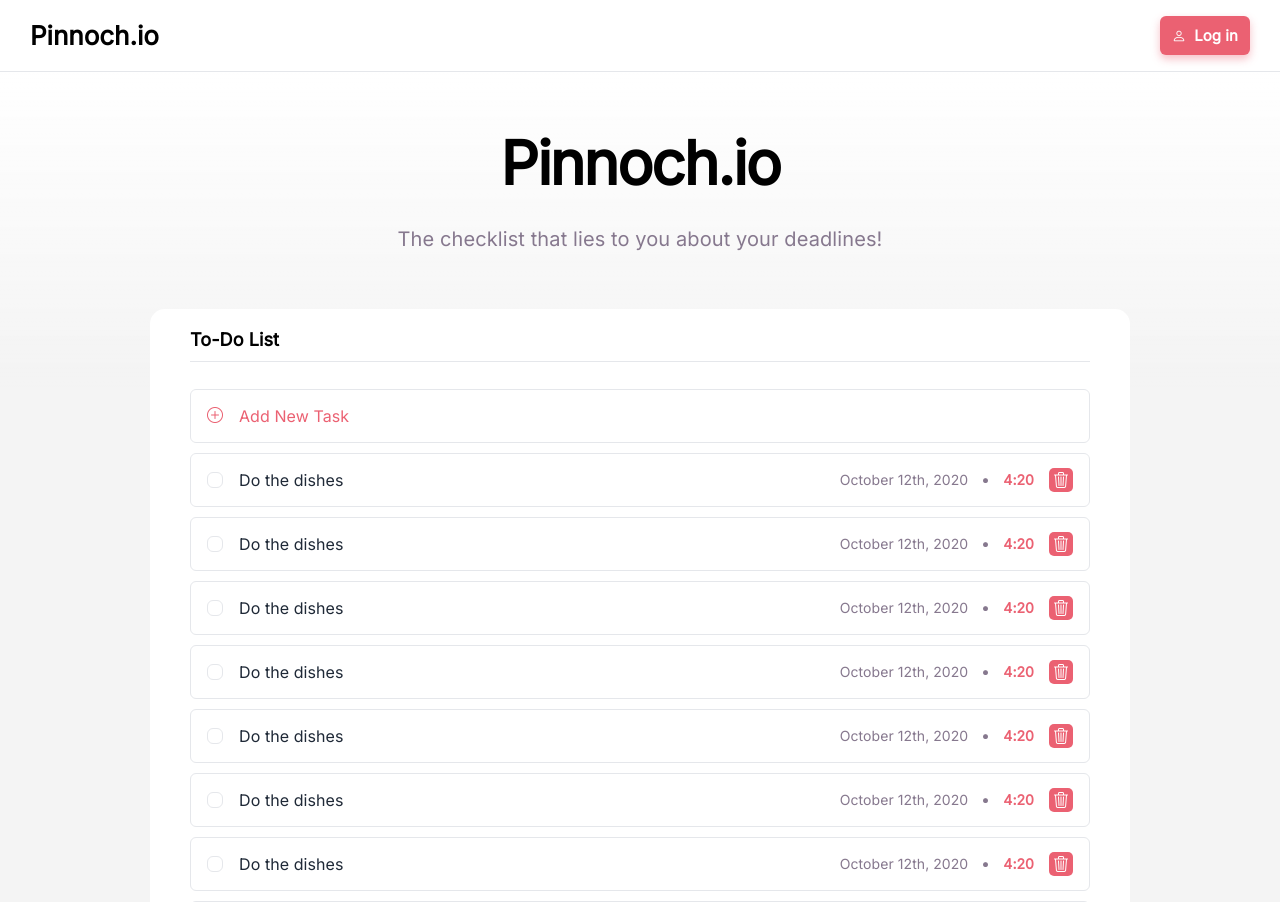
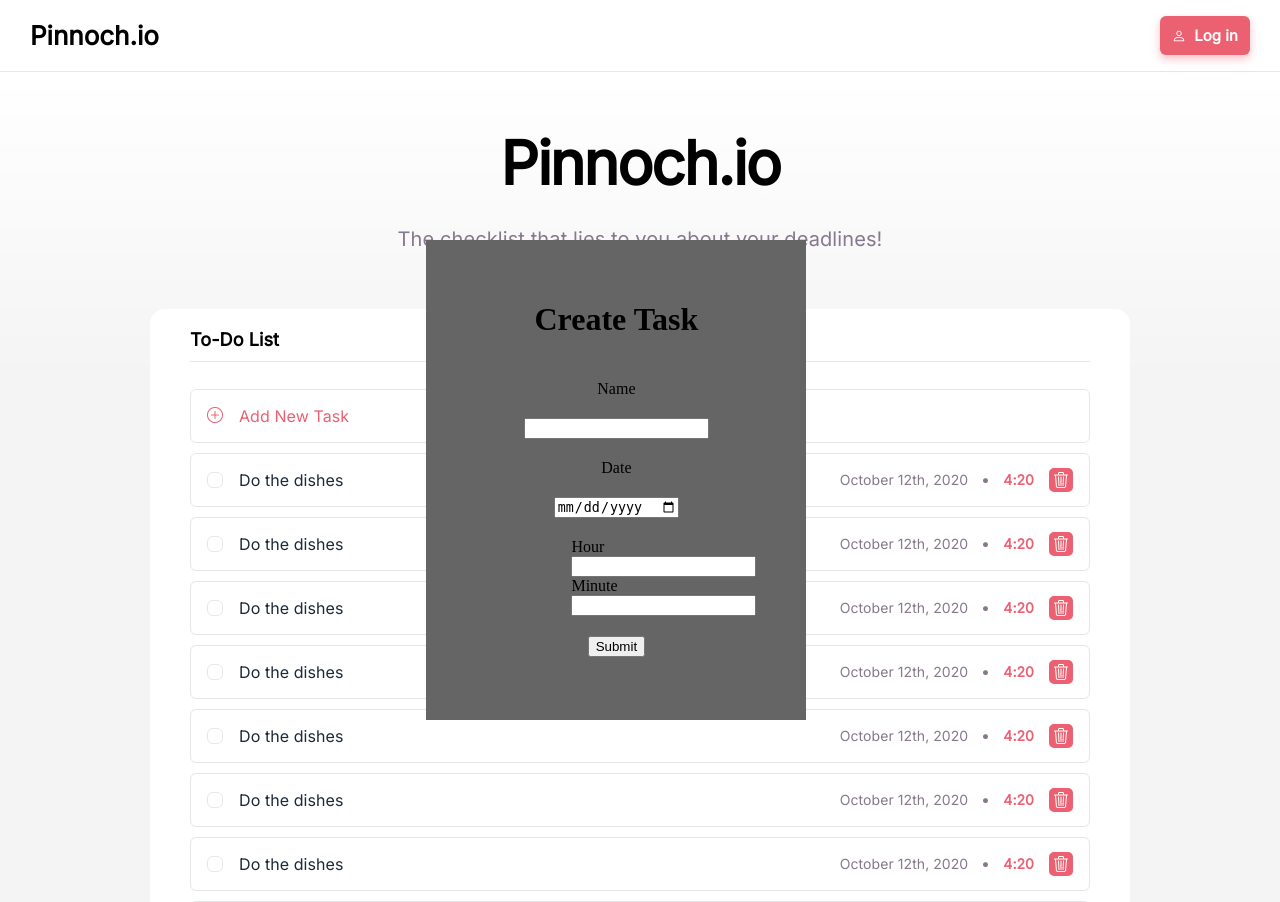
Before and after one commit to NicoBobBison/pinocchio, a Flask app: page / in a window 1280 px wide; the page is wider, and only the part inside the window is pictured. Shown: the top 902 px of that part. Run offline with Flask 3, Linux system fonts and the light colour scheme; data comes from the database, SQL or seed files in the repository.

Commit message:
popup test

```diff
--- a/static/css/main.css
+++ b/static/css/main.css
@@ -395,3 +395,22 @@ body {
 .trash-can:hover {
     cursor: pointer;
 }
+.model {
+    position: fixed;
+    bottom: 10%;
+    right: 37%;
+    width: 300px;
+    height: 400px;
+
+    display: flex;
+    padding: 40px;
+    flex-direction: column;
+    align-items: center;
+    gap: 20px;
+    align-self: stretch;
+    background-color: #656565;
+}
+.time-container {
+    display: inline-block;
+    width: 30%;
+}
--- a/static/javascript/script.js
+++ b/static/javascript/script.js
@@ -27,15 +27,4 @@ taskSection.addEventListener("click", function (e) {
 
 function addTask() {
     alert("creating task with: " + taskId)
-
-    // let li = document.createElement("li");
-    // li.innerHTML = inputBox.value;
-    // listContainer.appendChild(li);
-    // inputBox.value = "";
-    //
-    // let span = document.createElement("span");
-    // span.innerHTML = "\u00d7";
-    // li.appendChild(span);
-
-    taskId = taskId + 1;
 }
--- a/templates/home.html
+++ b/templates/home.html
@@ -81,6 +81,24 @@
                 <div class="checklist-line-divider"></div>
             </div>
         </div>
+        <div class="model">
+            <h1>Create Task</h1>
+            <label for="name">Name</label>
+            <input type="text" id="name"/>
+
+            <label for="date">Date</label>
+            <input type="date" id="date"/>
+
+            <div class="time-container">
+                <label for="hour">Hour</label>
+                <input type="text" id="hour"/>
+
+                <label for="minute">Minute</label>
+                <input type="text" id="minute"/>
+            </div>
+
+            <button type="button" id="submit">Submit</button>
+        </div>
     </div>
     <script src="{{url_for('static', filename='javascript/script.js')}}"></script>
 </body>
```
